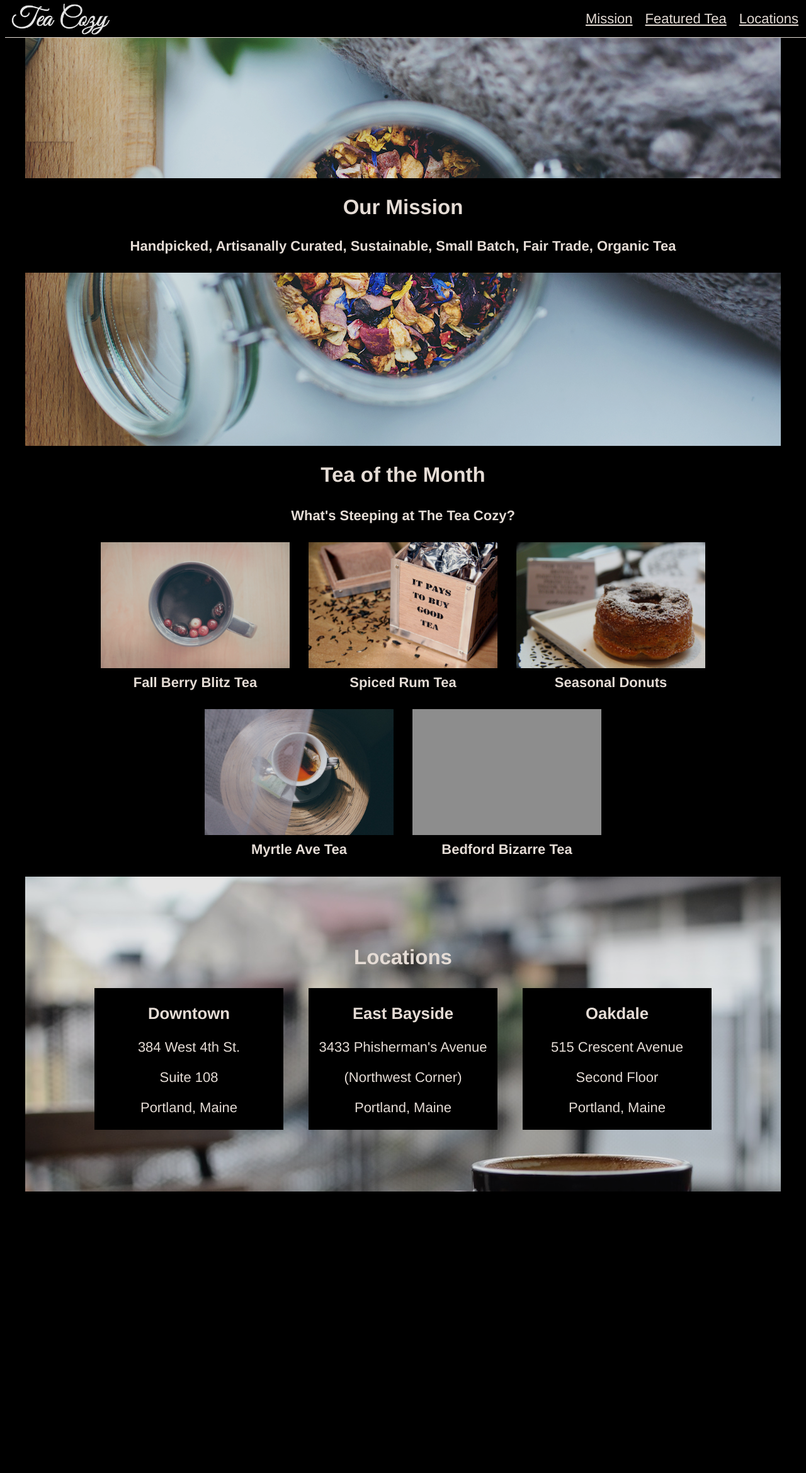
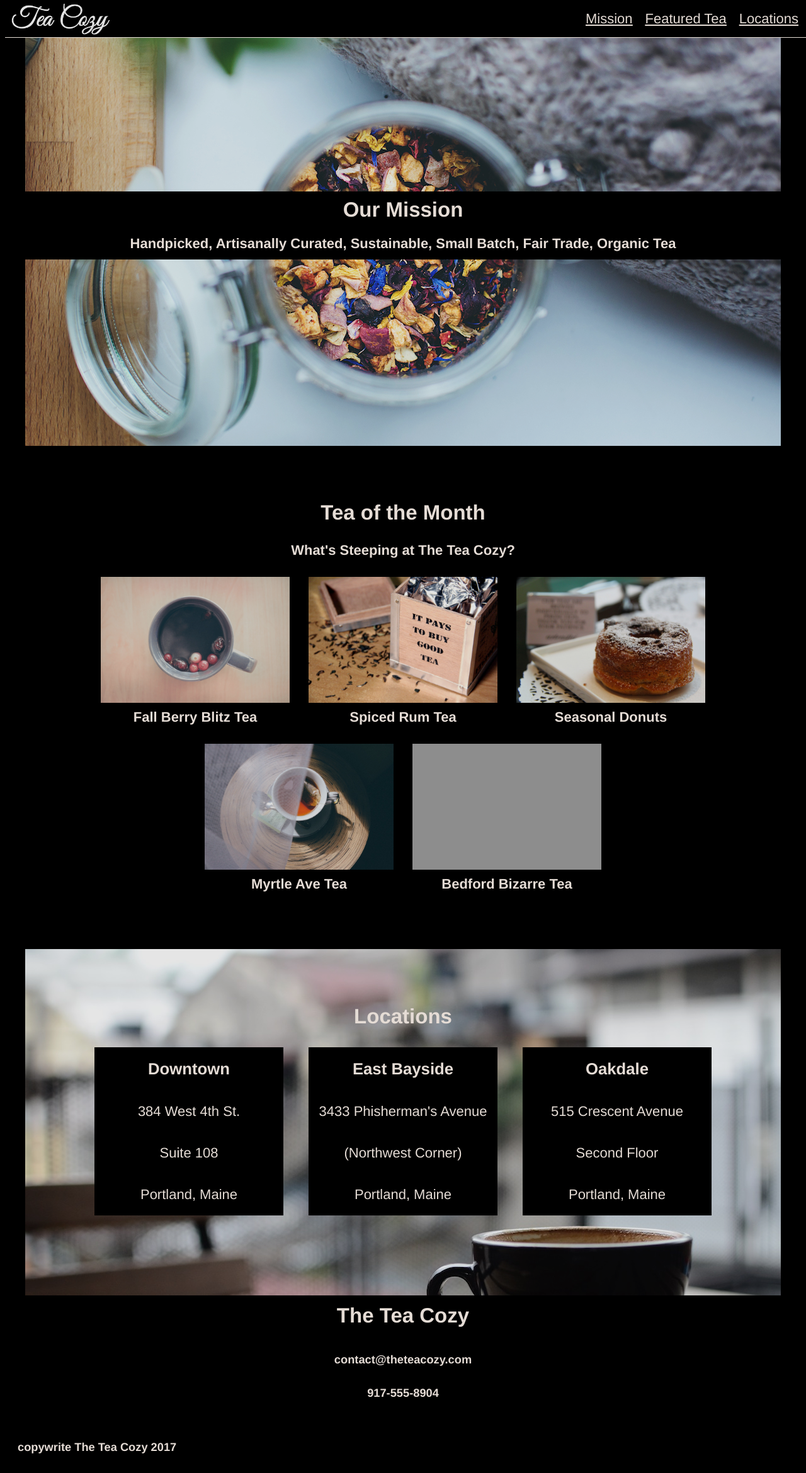
Before and after one commit to carolbleyle/Tea_Cozy, a plain HTML site: page index.html in a window 1280 px wide. Shown: the whole page at 63% size. Before the commit the page ends 1900 px from the top, so only its background shows below. Drawn offline with Linux system fonts and the light colour scheme; grey boxes are pictures that could not be loaded.

Commit message:
style edits for design specs

```diff
--- a/Resources/CSS/style.css
+++ b/Resources/CSS/style.css
@@ -8,6 +8,10 @@ body {
 }
 
 /* Sytling for the header including navigation */
+
+a {
+  color: seashell;
+}
 
 header {
   display: flex;
@@ -52,22 +56,31 @@ nav span {
 
 .mission_text {
   background-color: black;
-  text-align: center;
   width: 100%;
 }
 
-/* Styling for the Teas of the Month Section */
+.mission h2 {
+  margin-top: 10px;
+  margin-bottom: 22px;
+}
+
+.mission h4 {
+  margin-top: 0px;
+  margin-bottom: 12px;
+}
+
+/* Styling for the Teas of the Month Section*/
 
 .content {
   display: flex;
   flex-direction: column;
   justify-content: center;
   width: 1000px;
-  margin: 0 auto;
+  margin: 60px auto;
 }
 
 .content h4 {
-  margin-top: 5px;
+  margin-top: 0px;
 }
 
 .teas {
@@ -87,9 +100,10 @@ nav span {
   height: 200px;
 }
 
-.teabox h4 {
+.teas .teabox h4 {
   margin-top: 10px;
 }
+
 
 /* Styling for the Locations section */
 
@@ -101,6 +115,7 @@ nav span {
   width: 1200px;
   margin: 0 auto;
   justify-content: center;
+  padding-top: 50px;
 }
 
 .location h2 {
@@ -111,11 +126,39 @@ nav span {
   display: flex;
   justify-content: center;
   margin-top: 0px;
+  margin-bottom: 100px;
 }
 
 .addresses .box {
+  display: flex;
+  flex-direction: column;
+  justify-content: center;
   width: 300px;
   background-color: black;
   margin: 15px 20px;
   opacity: 1;
 }
+
+.box h3,
+.box p{
+  margin: 20px auto;
+}
+
+
+/* Styling for the footer */
+
+.contact {
+  display: flex;
+  flex-direction: column;
+  justify-content: center;
+  height: 200px;
+}
+
+.contact h2 {
+  margin: 10px auto;
+}
+
+.copywrite {
+  text-align: left;
+  margin-left: 20px;
+}
--- a/index.html
+++ b/index.html
@@ -13,15 +13,15 @@
   <header>
     <img src="Resources/Images/img-tea-cozy-logo.png">
     <nav>
-      <span>Mission</span>
-      <span>Featured Tea</span>
-      <span>Locations</span>
+      <span><a href="#mission">Mission</a></span>
+      <span><a href="#featuredtea">Featured Tea</a></span>
+      <span><a href="#locations">Locations</a></span>
     </nav>
   </header>
 
 <!-- Large section with mission -->
 
-  <div class="mission">
+  <div class="mission" id="mission">
     <div class="mission_text">
       <h2>Our Mission</h2>
       <h4>Handpicked, Artisanally Curated, Sustainable, Small Batch, Fair Trade,
@@ -31,30 +31,30 @@
 
 <!-- Tea of the Month section -->
 
-  <div class="content">
+  <div class="content" id="featuredtea">
     <h2>Tea of the Month</h2>
     <h4>What's Steeping at The Tea Cozy?</h4>
     <div class="teas">
       <div class=teabox>
-        <img src="Resources/Images/img-berryblitz.jpg">
+        <img src="Resources/Images/img-berryblitz.jpg" height="200" width="300">
         <h4>Fall Berry Blitz Tea</h4>
       </div>
       <div class=teabox>
-        <img src="Resources/Images/img-spiced-rum.jpg">
+        <img src="Resources/Images/img-spiced-rum.jpg" height="200" width="300">
         <h4>Spiced Rum Tea</h4>
       </div>
       <div class=teabox>
-        <img src="Resources/Images/img-donut.jpg">
+        <img src="Resources/Images/img-donut.jpg" height="200" width="300">
         <h4>Seasonal Donuts</h4>
       </div>
     </div>
     <div class="teas">
       <div class=teabox>
-        <img src="Resources/Images/img-myrtle-ave.jpg">
+        <img src="Resources/Images/img-myrtle-ave.jpg" height="200" width="300">
         <h4>Myrtle Ave Tea</h4>
       </div>
       <div class=teabox>
-        <img src="Resources/Images/img-bedford-bizarre.jpg">
+        <img src="Resources/Images/img-bedford-bizarre.jpg" height="200" width="300">
         <h4>Bedford Bizarre Tea</h4>
       </div>
     </div>
@@ -62,7 +62,7 @@
 
 <!-- Locations -->
 
-  <div class="location">
+  <div class="location" id="locations">
     <h2>Locations</h2>
     <div class="addresses">
       <div class="box">
@@ -88,8 +88,16 @@
 
 <!-- Footer section -->
 
-  <footer>
-  </footer>
+  <div class="contact">
+    <h2>The Tea Cozy</h2>
+    <div class="contactdetails">
+      <h5>contact@theteacozy.com</h5>
+      <h5>917-555-8904</h5>
+    </div>
+  </div>
+  <div class="copywrite">
+    <h5>copywrite The Tea Cozy 2017</h5>
+  </div>
 
 </body>
 
```
Also changed, not shown: 4 other files.
